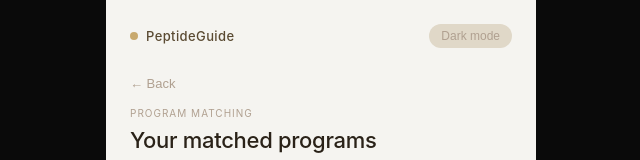
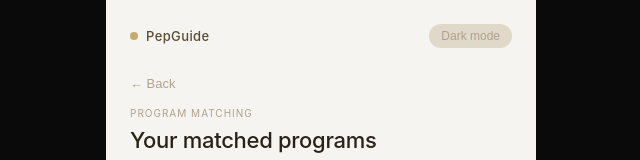
Before and after one commit to justbenice-mp3/peptide-guide, a React (Vite) app: page /providers in a window 1280 px wide. Shown: the top 160 px of the page, without its empty margins (319-959 px from the left). Built offline with nearby package versions, Linux system fonts and the light colour scheme; no server answers; what groq-sdk would draw is missing.

Commit message:
Update Providers.jsx

```diff
--- a/src/screens/Providers.jsx
+++ b/src/screens/Providers.jsx
@@ -251,7 +251,7 @@ export default function Providers() {
       <div style={{ display: 'flex', justifyContent: 'space-between', alignItems: 'center', marginBottom: '1.5rem' }}>
         <div style={{ display: 'flex', alignItems: 'center', gap: 8 }}>
           <div style={{ width: 8, height: 8, borderRadius: '50%', background: t.brandDot }} />
-          <span style={{ fontSize: 13, fontWeight: 500, color: t.brandName, letterSpacing: '0.03em' }}>PeptideGuide</span>
+          <span style={{ fontSize: 13, fontWeight: 500, color: t.brandName, letterSpacing: '0.03em' }}>PepGuide</span>
         </div>
         <button onClick={toggle} style={{ background: t.toggleBg, border: 'none', borderRadius: 99, padding: '5px 12px', fontSize: 12, color: t.toggleText, cursor: 'pointer' }}>
           {dark ? 'Light mode' : 'Dark mode'}
```
